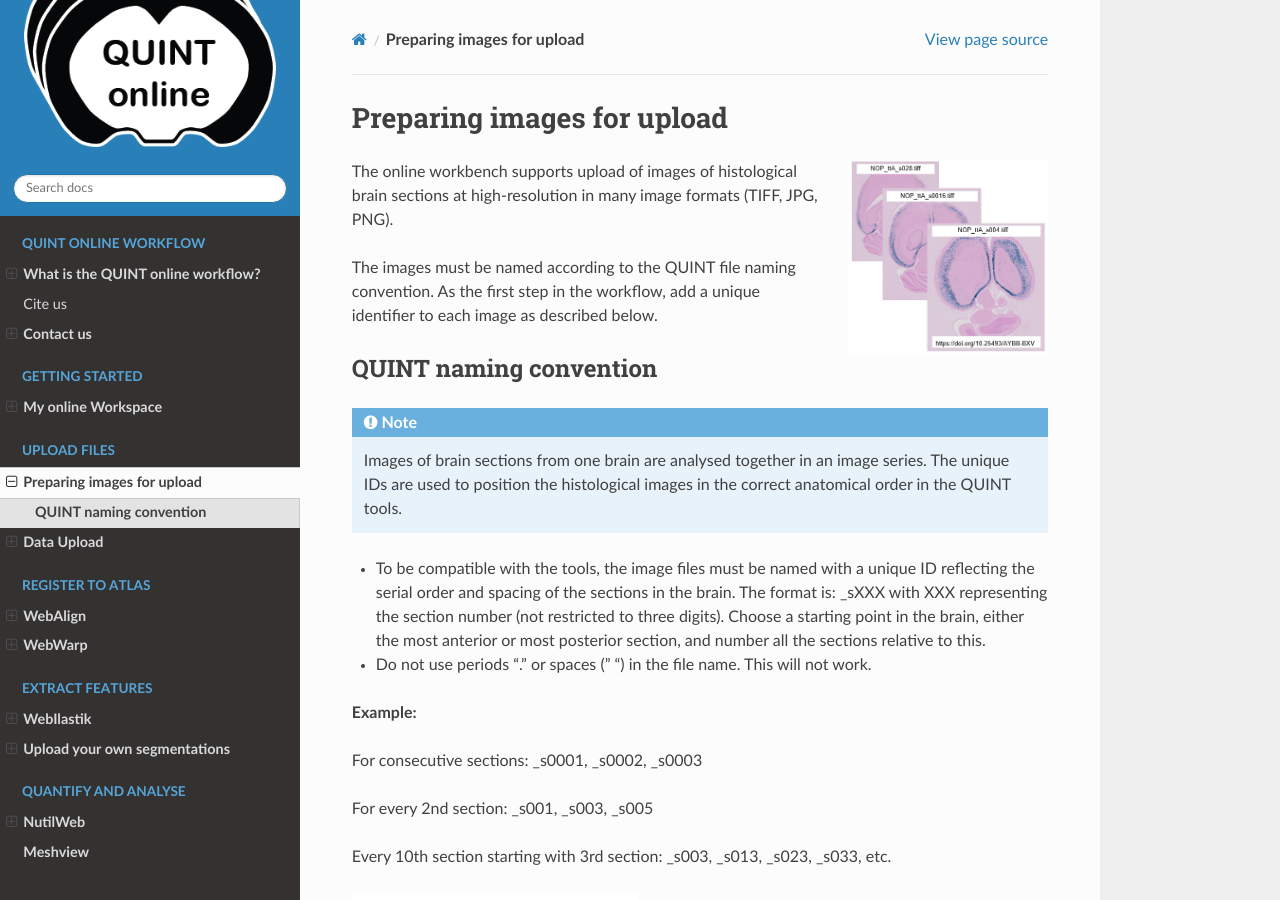
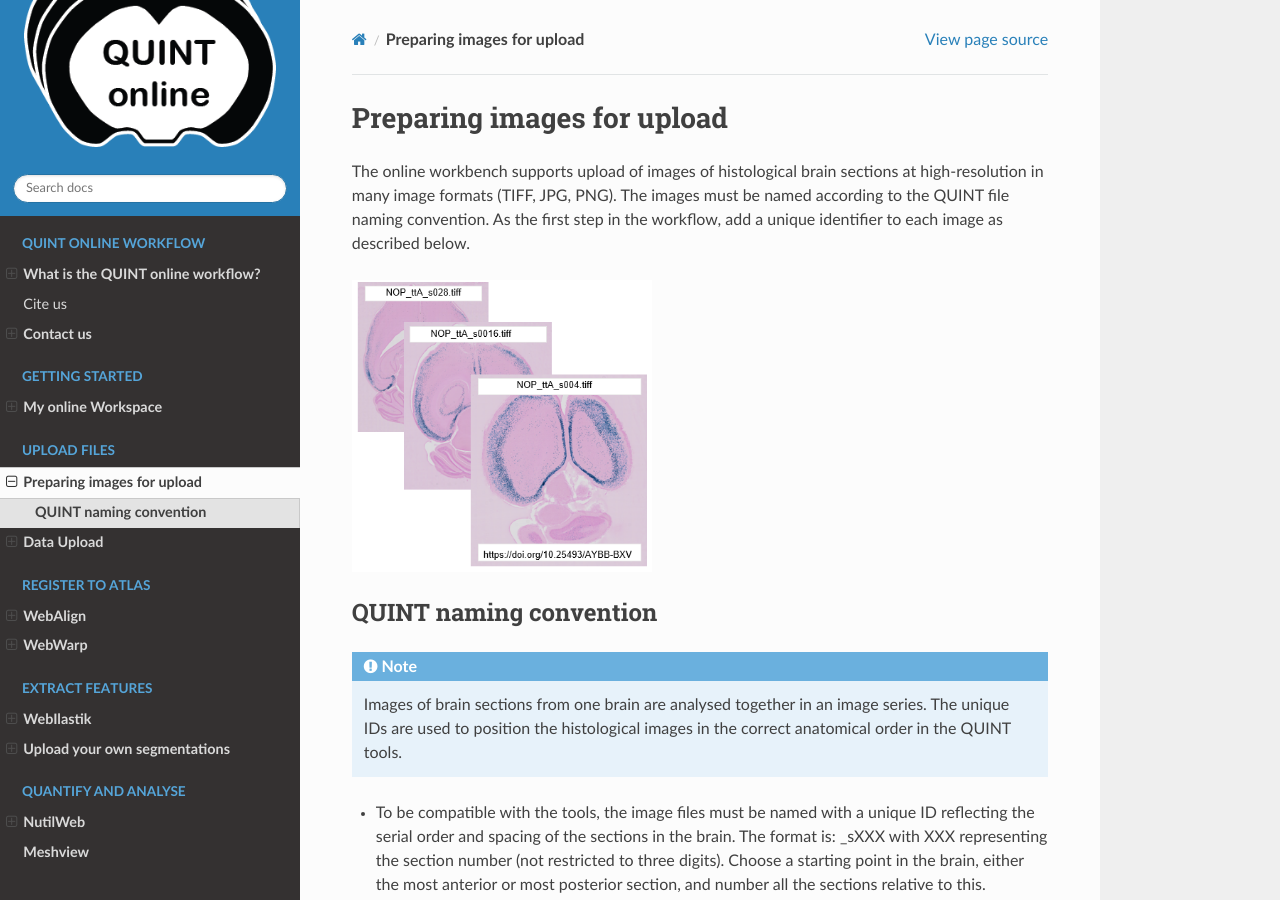
Before and after one commit to Neural-Systems-at-UIO/QUINT_webtools, a Sphinx documentation site: the page built from docs/Requirements.rst, in a window 1280 px wide and 900 px high. Built offline with Sphinx 7.4.7 and the Read the Docs theme 3.1.0, drawn with Linux system fonts in a browser that asks for light colours.

```diff
--- a/docs/CreateBrain.rst
+++ b/docs/CreateBrain.rst
@@ -8,14 +8,14 @@ Once you are logged in to the online Workbench you are ready to start your analy
    :align: right
    :width: 200
 
-Are there any image requirements?
+**Are there any image requirements?**
 ----------------------------------
 
 1. Images in TIFF, JPG or PNG format displaying brain sections can be used in the tools.
 2. To be compatible with the tools, the image files must be named with a unique ID before they are uploaded to the workbench, e.g. _s0030. See `Preparing the images for upload <https://quint-webtools.readthedocs.io/en/latest/Requirements.html>`_.
 
 
-How do I upload my images?
+**How do I upload my images?**
 ----------------------------
 
 1. In the online Workbench, create a new project, give it a name and then open the project.
--- a/docs/Requirements.rst
+++ b/docs/Requirements.rst
@@ -1,13 +1,10 @@
 **Preparing images for upload**
-===================================
+==================================
+
+The online workbench supports upload of images of histological brain sections at high-resolution in many image formats (TIFF, JPG, PNG). The images must be named according to the QUINT file naming convention. As the first step in the workflow, add a unique identifier to each image as described below.
 
 .. image:: images/Image_series.PNG
-   :align: right
-   :width: 200
-
-The online workbench supports upload of images of histological brain sections at high-resolution in many image formats (TIFF, JPG, PNG).
-
-The images must be named according to the QUINT file naming convention. As the first step in the workflow, add a unique identifier to each image as described below.
+   :width: 300
 
 **QUINT naming convention**
 -------------------------------
```
